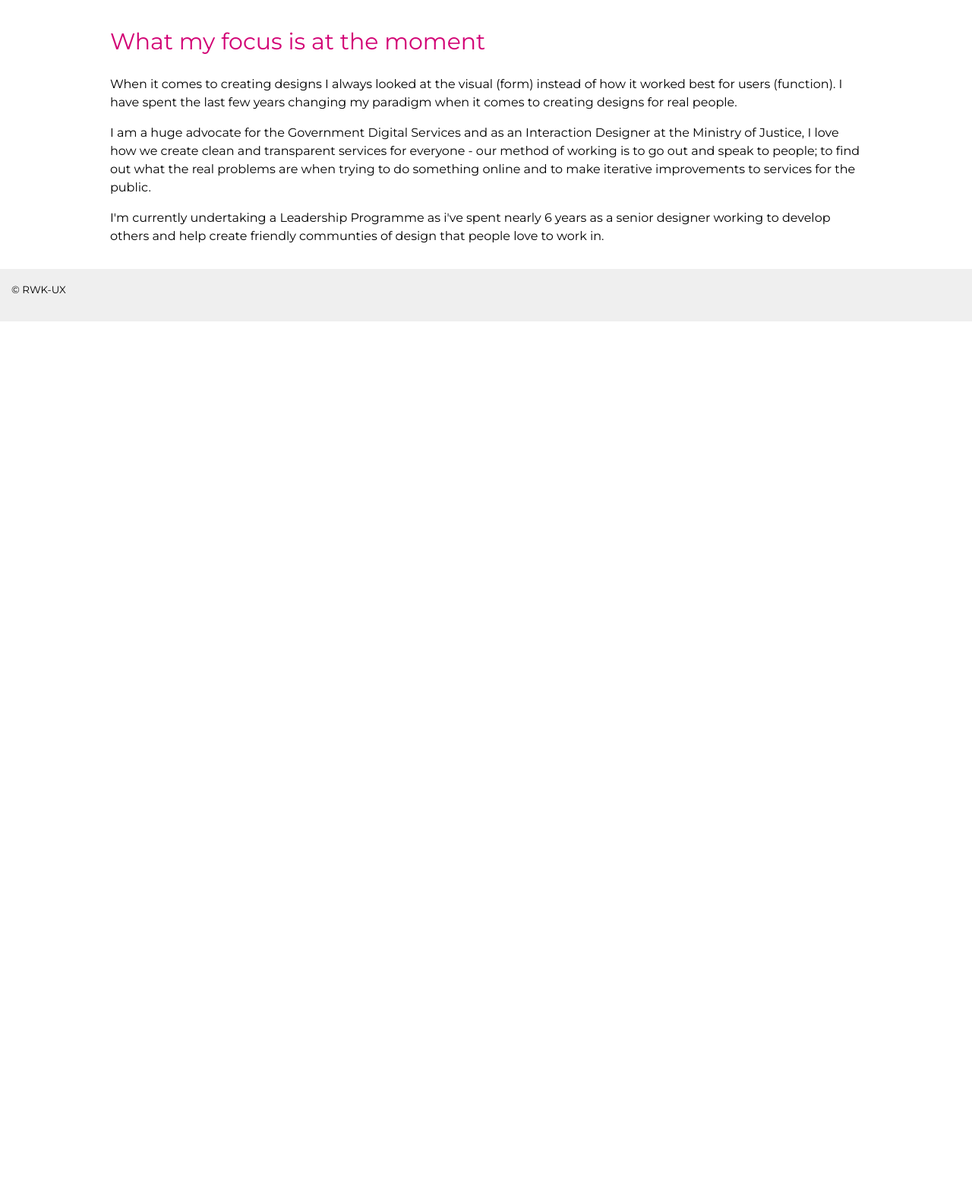
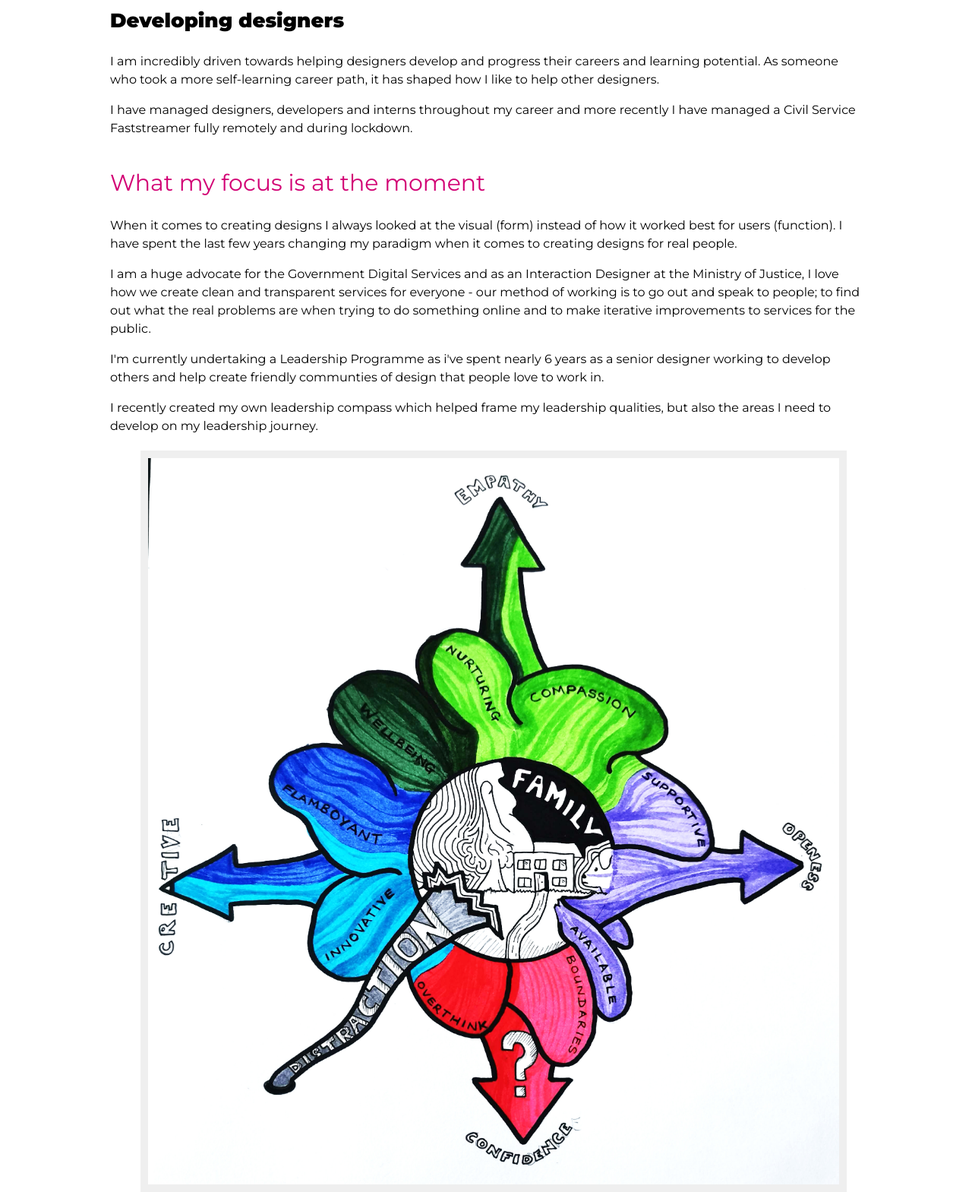
Before and after one commit to rwk-moj/rwk-ux, a plain HTML site: page about.html in a window 1280 px wide. Shown: the part 640-2209 px from the top of the page at 76% size. Before the commit the page ends 1063 px from the top, so only its background shows below. Drawn offline with Linux system fonts and the light colour scheme.

Commit message:
Compass and about me page

```diff
--- a/about.html
+++ b/about.html
@@ -28,10 +28,19 @@
             <li>Front-end development</li>
             <li>Interaction design</li>
         </ul>
+		<h3>Developing designers</h3>
+		<p>I am incredibly driven towards helping designers develop and progress their careers and learning potential. As someone who took a more self-learning career path, it has shaped how I like to help other designers.</p>
+		<p>I have managed designers, developers and interns throughout my career and more recently I have managed a Civil Service Faststreamer fully remotely and during lockdown.</p>
       <h2>What my focus is at the moment</h2>
       <p>When it comes to creating designs I always looked at the visual (form) instead of how it worked best for users (function). I have spent the last few years changing my paradigm when it comes to creating designs for real people.</p>
 	  <p>I am a huge advocate for the Government Digital Services and as an Interaction Designer at the Ministry of Justice, I love how we create clean and transparent services for everyone - our method of working is to go out and speak to people; to find out what the real problems are when trying to do something online and to make iterative improvements to services for the public.</p>
 	  <p>I'm currently undertaking a Leadership Programme as i've spent nearly 6 years as a senior designer working to develop others and help create friendly communties of design that people love to work in.</p>
+	  <p>I recently created my own leadership compass which helped frame my leadership qualities, but also the areas I need to develop on my leadership journey.</p>
+	  <figure>
+		<img src="images/My_Compass.jpg" class="example" alt="My compass">
+		<figcaption>My leadership compass shows my empathy and compassion but highlights areas to work on, such as confidence.</figcaption>
+	 </figure>
+
     </main>
 	</div>
 	<footer><div class="copyright"><small>&copy; RWK-UX</small></div></footer>
```
Also changed, not shown: images/My_Compass.jpg (added).
